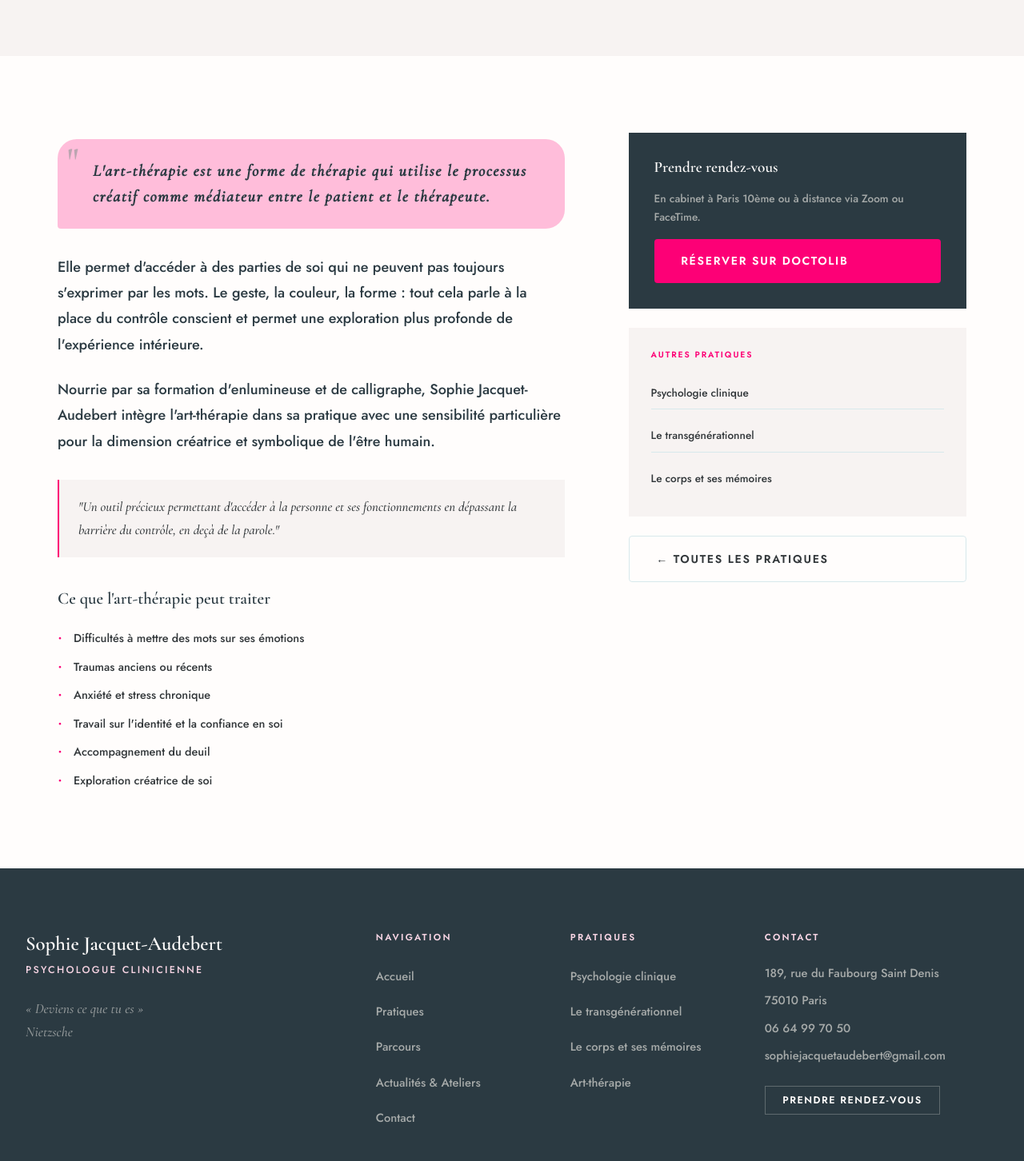
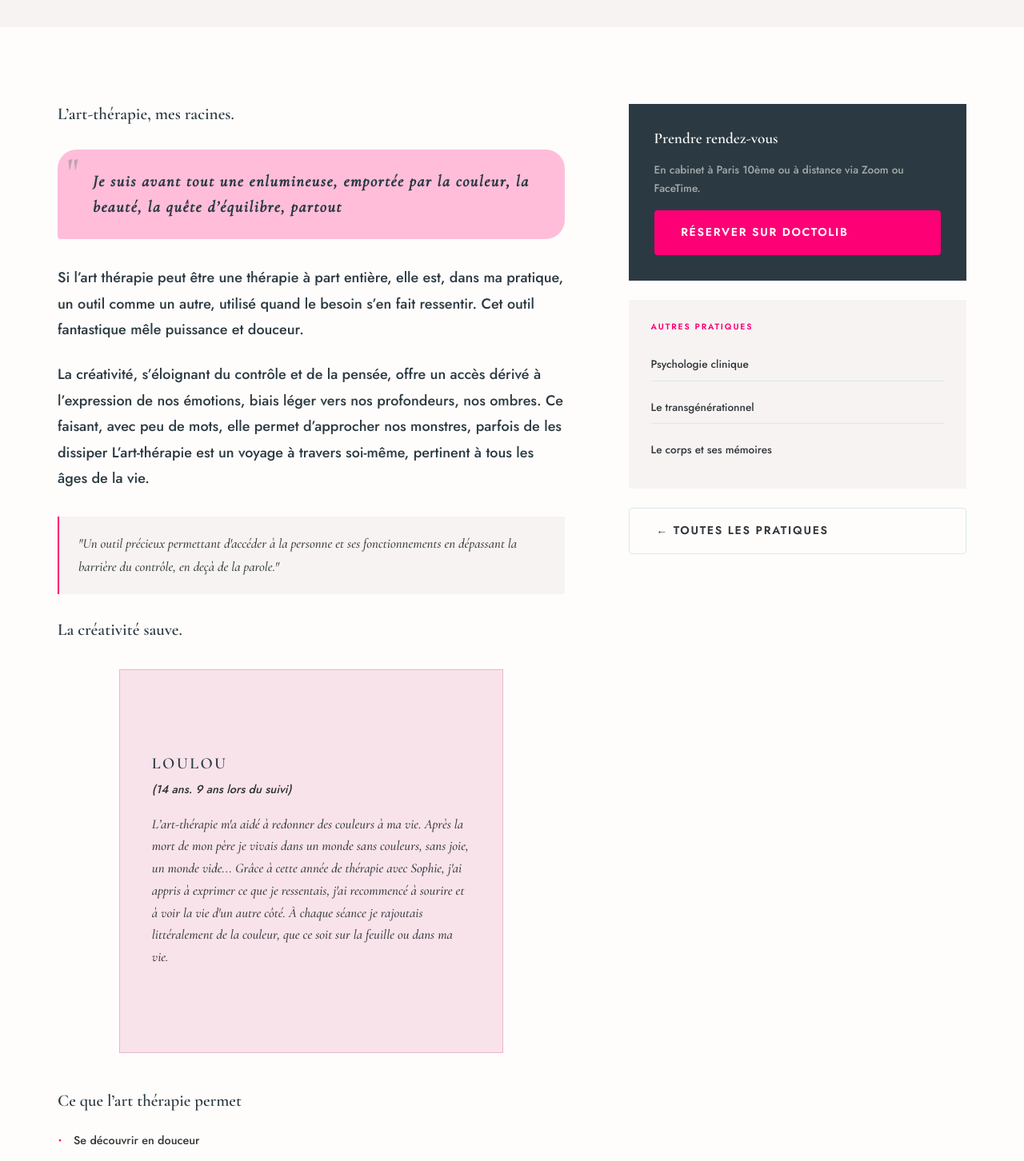
Before and after one commit to Sophie-Jacquet-Audebert/Sophie-Jacquet-Audebert, a React (Vite) app: page /pratiques/art-therapie in a window 1280 px wide. Shown: the part 385-1837 px from the top of the page at 80% size. Built offline with nearby package versions, Linux system fonts and the light colour scheme; no server answers; the database is empty.

Commit message:
artherapie

```diff
--- /dev/null
+++ b/src/pages/ArtTherapie.css
@@ -0,0 +1,43 @@
+.art-therapy-testimonial {
+  width: min(100%, 30rem);
+  aspect-ratio: 1;
+  box-sizing: border-box;
+  display: flex;
+  flex-direction: column;
+  justify-content: center;
+  gap: 0.5rem;
+  margin: 0.75rem auto 1rem;
+  padding: clamp(1.4rem, 4vw, 2.5rem);
+  color: var(--color-text);
+  background: #f9e3eb;
+  border: 1px solid #e9b7c9;
+}
+
+.art-therapy-testimonial h2 {
+  margin: 0;
+  font-family: var(--font-heading);
+  font-size: 1.25rem;
+  font-weight: 700;
+  letter-spacing: 0.12em;
+}
+
+.art-therapy-testimonial__age {
+  margin: 0;
+  color: var(--color-text-muted);
+  font-size: 0.9rem;
+}
+
+.art-therapy-testimonial blockquote {
+  margin: 0.5rem 0 0;
+  color: var(--color-text-soft);
+  font-family: var(--font-heading);
+  font-size: clamp(0.9rem, 1.5vw, 1.05rem);
+  line-height: 1.65;
+}
+
+@media (max-width: 520px) {
+  .art-therapy-testimonial {
+    aspect-ratio: auto;
+    min-height: 22rem;
+  }
+}
--- a/src/pages/ArtTherapie.tsx
+++ b/src/pages/ArtTherapie.tsx
@@ -1,6 +1,7 @@
 import { Link } from 'react-router-dom'
 import { PracticeSidebar } from './PsychologieClinique'
 import './PracticeDetail.css'
+import './ArtTherapie.css'
 
 export default function ArtTherapie() {
   return (
@@ -14,7 +15,7 @@ export default function ArtTherapie() {
           <h1 className="page-hero__title">Art-thérapie</h1>
           <p className="page-hero__text">
             Un outil précieux permettant d'accéder à la personne et à ses fonctionnements
-            en dépassant la barrière du contrôle, en deçà de la parole.
+            en dépassant la barrière du contrôle.
           </p>
         </div>
       </div>
@@ -23,33 +24,42 @@ export default function ArtTherapie() {
         <div className="container">
           <div className="practice-detail-grid">
             <article className="practice-detail__content">
+              <h1>L’art-thérapie, mes racines.</h1>
               <p className="practice-detail__lead">
-                L'art-thérapie est une forme de thérapie qui utilise le processus créatif
-                comme médiateur entre le patient et le thérapeute.
+                Je suis avant tout une enlumineuse, emportée par la couleur, la beauté, la quête d’équilibre, partout
               </p>
               <p>
-                Elle permet d'accéder à des parties de soi qui ne peuvent pas toujours
-                s'exprimer par les mots. Le geste, la couleur, la forme : tout cela parle
-                à la place du contrôle conscient et permet une exploration plus profonde
-                de l'expérience intérieure.
+                Si l’art thérapie peut être une thérapie à part entière, elle est, dans ma pratique, un outil comme un autre, utilisé quand le besoin s’en fait ressentir.
+
+                Cet outil fantastique mêle puissance et douceur.
+
               </p>
               <p>
-                Nourrie par sa formation d'enlumineuse et de calligraphe, Sophie Jacquet-Audebert
-                intègre l'art-thérapie dans sa pratique avec une sensibilité particulière pour
-                la dimension créatrice et symbolique de l'être humain.
+                La créativité, s’éloignant du contrôle et de la pensée, offre un accès dérivé à l’expression de nos émotions, biais léger vers nos profondeurs, nos ombres.
+                Ce faisant, avec peu de mots, elle permet d’approcher nos monstres, parfois de les dissiper
+
+                L’art-thérapie est un voyage à travers soi-même, pertinent à tous les âges de la vie.
+
               </p>
               <blockquote className="practice-detail__quote">
                 "Un outil précieux permettant d'accéder à la personne et ses fonctionnements
                 en dépassant la barrière du contrôle, en deçà de la parole."
               </blockquote>
-              <h3>Ce que l'art-thérapie peut traiter</h3>
+              <h1>La créativité sauve.</h1>
+              <section className="art-therapy-testimonial" aria-labelledby="loulou-testimonial-title">
+                <h2 id="loulou-testimonial-title">LOULOU</h2>
+                <p className="art-therapy-testimonial__age"><em>(14 ans. 9 ans lors du suivi)</em></p>
+                <blockquote>
+                  <em>
+                    L’art-thérapie m'a aidé à redonner des couleurs à ma vie. Après la mort de mon père je vivais dans un monde sans couleurs, sans joie, un monde vide... Grâce à cette année de thérapie avec Sophie, j'ai appris à exprimer ce que je ressentais, j'ai recommencé à sourire et à voir la vie d'un autre côté. À chaque séance je rajoutais littéralement de la couleur, que ce soit sur la feuille ou dans ma vie.
+                  </em>
+                </blockquote>
+              </section>
+              <h3>Ce que l’art thérapie permet</h3>
               <ul className="practice-detail__list">
-                <li>Difficultés à mettre des mots sur ses émotions</li>
-                <li>Traumas anciens ou récents</li>
-                <li>Anxiété et stress chronique</li>
-                <li>Travail sur l'identité et la confiance en soi</li>
-                <li>Accompagnement du deuil</li>
-                <li>Exploration créatrice de soi</li>
+                <li>Se découvrir en douceur </li>
+                <li>Laisser émerger des parts enfouies</li>
+                <li>Reprendre confiance </li>
               </ul>
             </article>
             <PracticeSidebar current="art-therapie" />
```
